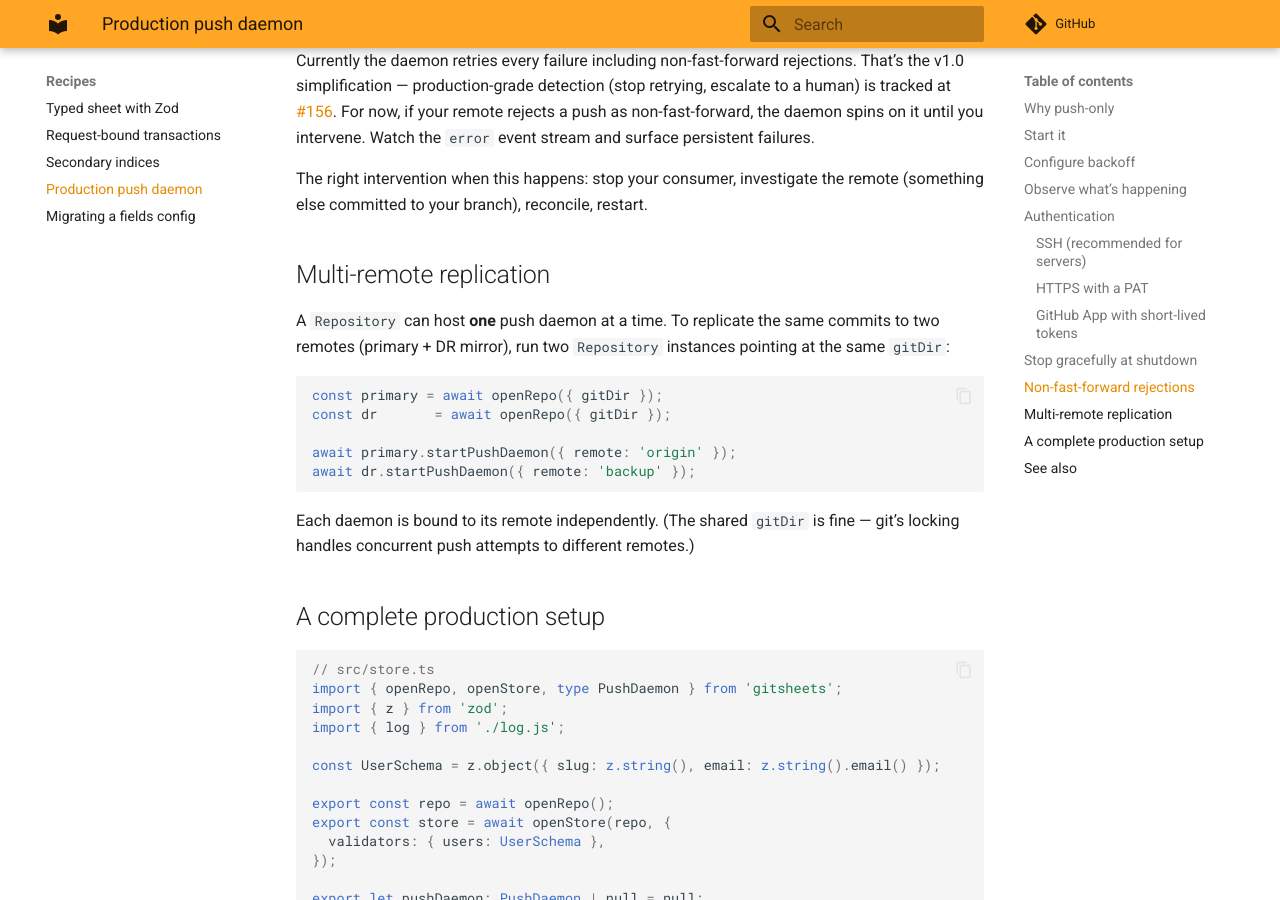
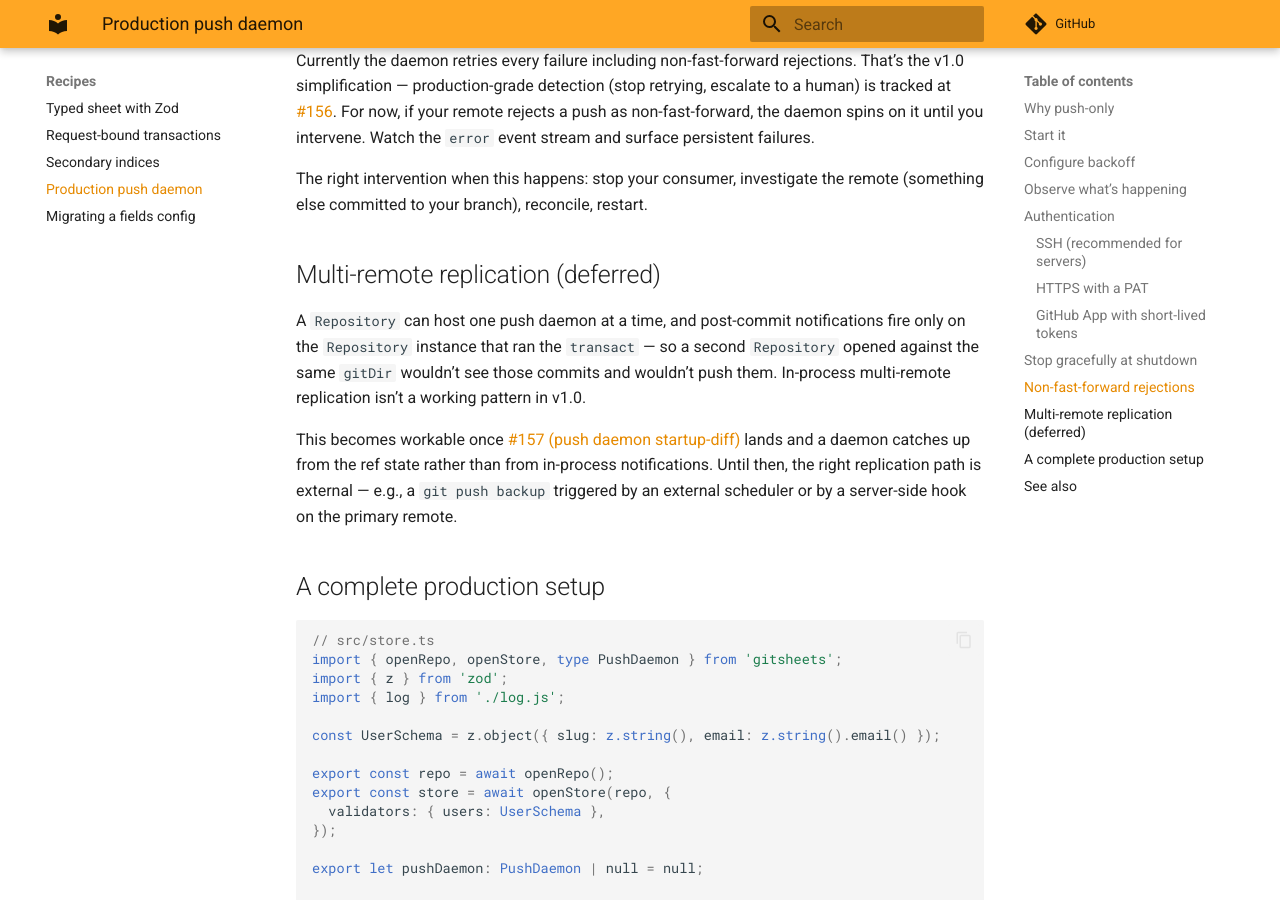
Before and after one commit to JarvusInnovations/gitsheets, an MkDocs documentation site: the page built from docs/recipes/production-push-daemon.md, in a window 1280 px wide and 900 px high, scrolled down 4085 px. Built offline with MkDocs 1.6.1 and Material for MkDocs 9.7.7, drawn with Linux system fonts in a browser that asks for light colours; nearby versions of some CDN libraries; comment, search, counter and statistics services are not loaded.

Commit message:
fix: docs review — advertised-but-missing surface
Addresses docs review on PR #144. Four advertised-but-missing surface
items: three resolved by adding the export, one by removing the doc claim.

Exports added to src/index.ts (the docs already referenced them):

- validateRecord — useful pre-flight utility, was internal-only
- type QueryFilter<T> — the natural type for "the filter param my
  function accepts"
- type InferRecord<V> — needed by anyone building higher-order helpers
  on top of Store<V>

Doc fixes:

- docs/cli.md: `--patch` flag is deferred (#149); moved out of "live
  flags" into an explicit deferred note. The flag is not registered
  in the CLI; users running `upsert --patch` would have hit
  "Unknown argument".
- docs/recipes/production-push-daemon.md: "Multi-remote replication"
  section presented a pattern that doesn't work — post-commit
  notifications fire only on the Repository instance that ran
  transact, so a second Repository sharing the gitDir wouldn't see
  the commits. Section rewritten to note this is deferred until
  #157 (push daemon startup-diff) and recommend external `git push`
  for replication in the meantime.
- docs/migration-guide.md: `gitsheets edit` was listed alongside the
  shipping CLI commands; corrected to note it's deferred (#150).
- docs/recipes/request-bound-transactions.md: the multi-mutation
  example uses `tx.projects` and `tx.memberships`, but the recipe's
  store-setup only declared `users`. With the new typed Store<V>
  mapped type, those accesses don't compile. Expanded the example's
  validators map to declare all three sheets.

Spec updates:

- specs/api/conventions.md: module-surface import block now includes
  validateRecord (utility) and the QueryFilter / InferRecord type
  exports.

140 tests still pass; type-check + build clean; markdownlint clean
across all 13 doc pages.

Co-Authored-By: Claude Opus 4.7 (1M context) <noreply@anthropic.com>

````diff
--- a/docs/recipes/production-push-daemon.md
+++ b/docs/recipes/production-push-daemon.md
@@ -172,19 +172,11 @@ Currently the daemon retries every failure including non-fast-forward rejections
 
 The right intervention when this happens: stop your consumer, investigate the remote (something else committed to your branch), reconcile, restart.
 
-## Multi-remote replication
+## Multi-remote replication (deferred)
 
-A `Repository` can host **one** push daemon at a time. To replicate the same commits to two remotes (primary + DR mirror), run two `Repository` instances pointing at the same `gitDir`:
+A `Repository` can host one push daemon at a time, and post-commit notifications fire only on the `Repository` instance that ran the `transact` — so a second `Repository` opened against the same `gitDir` wouldn't see those commits and wouldn't push them. In-process multi-remote replication isn't a working pattern in v1.0.
 
-```typescript
-const primary = await openRepo({ gitDir });
-const dr       = await openRepo({ gitDir });
-
-await primary.startPushDaemon({ remote: 'origin' });
-await dr.startPushDaemon({ remote: 'backup' });
-```
-
-Each daemon is bound to its remote independently. (The shared `gitDir` is fine — git's locking handles concurrent push attempts to different remotes.)
+This becomes workable once [#157 (push daemon startup-diff)](https://github.com/JarvusInnovations/gitsheets/issues/157) lands and a daemon catches up from the ref state rather than from in-process notifications. Until then, the right replication path is external — e.g., a `git push backup` triggered by an external scheduler or by a server-side hook on the primary remote.
 
 ## A complete production setup
 
````
Also changed, not shown: docs/api.md (+5 -1 lines), docs/cli.md (+3 -3 lines), docs/migration-guide.md (+1 -1 lines), docs/recipes/request-bound-transactions.md (+15 -1 lines), specs/api/conventions.md (+4 -4 lines), 1 other file.
